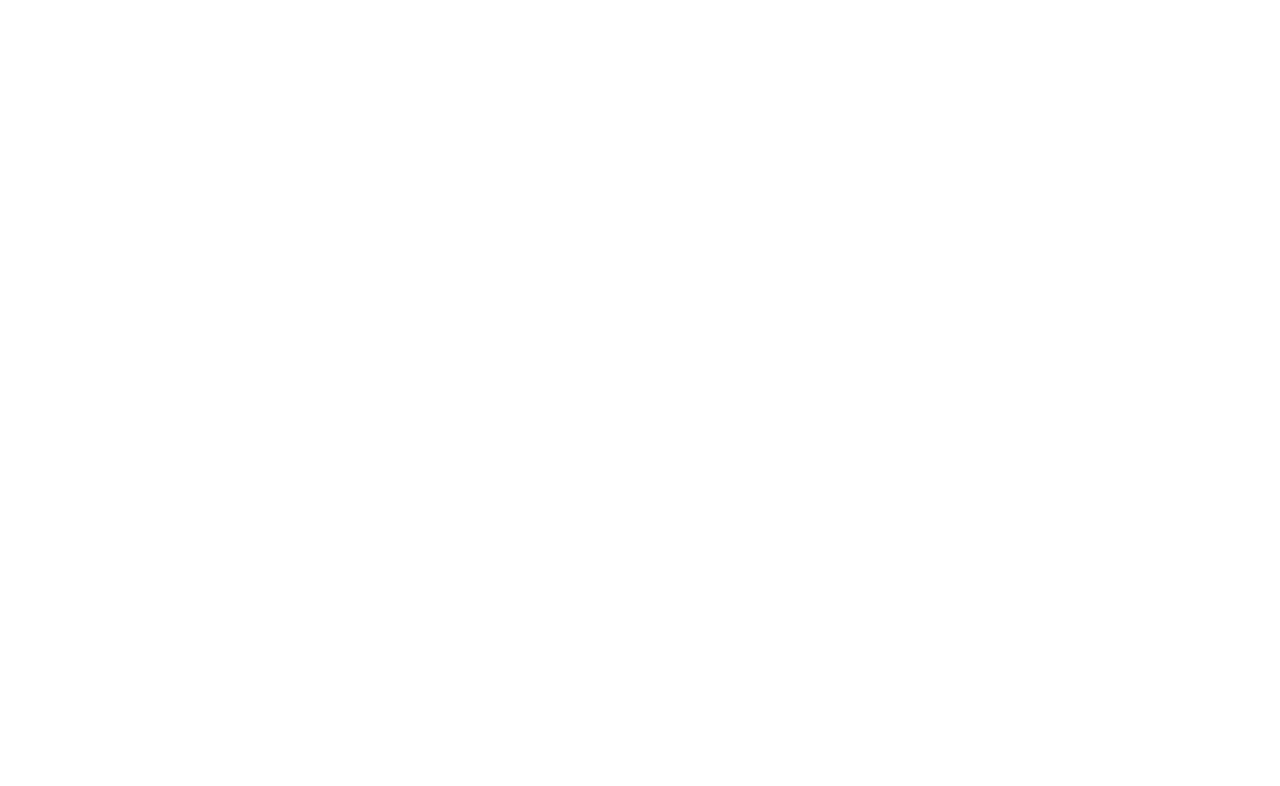
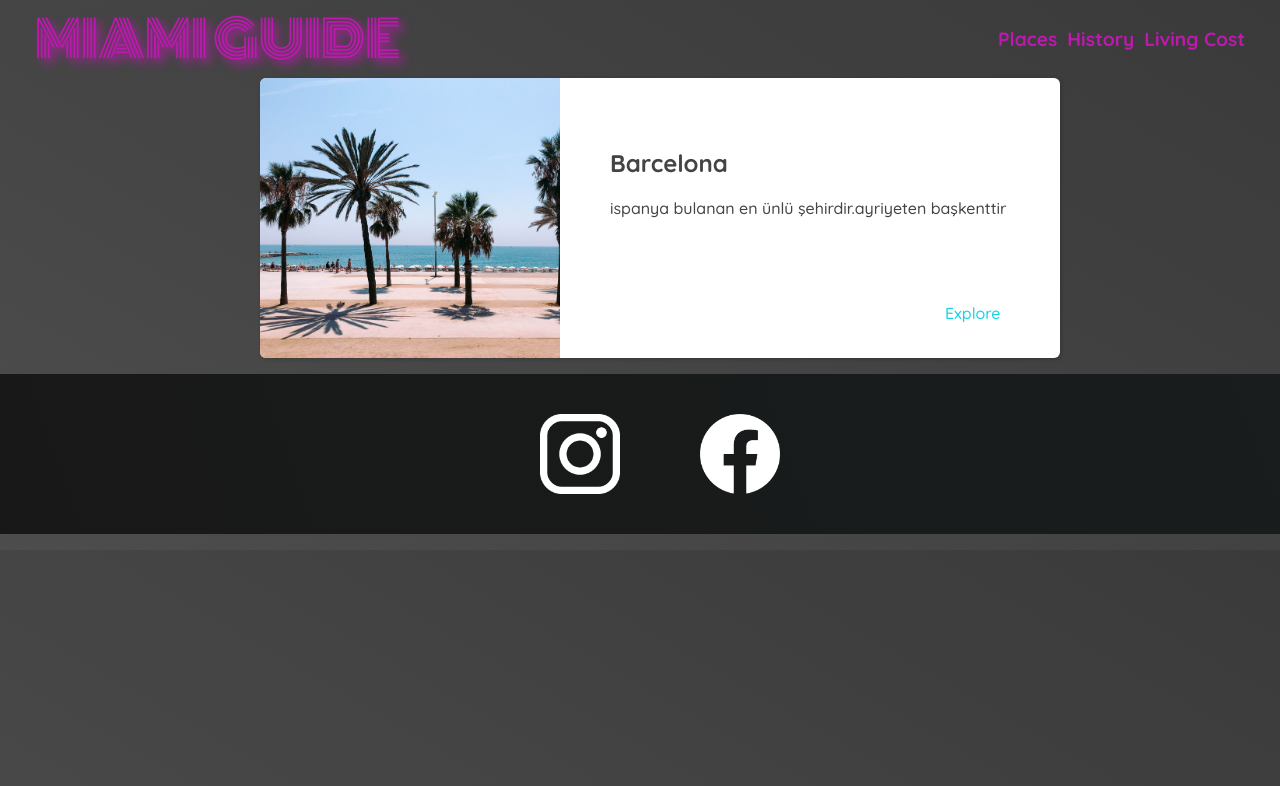
Before and after one commit to emrekocadere/travel-goals, a plain HTML site: page places.html in a window 1280 px wide. Drawn offline with Linux system fonts and the light colour scheme.

Commit message:
feat:add a card,footer,header to places

```diff
--- /dev/null
+++ b/places.css
@@ -0,0 +1,51 @@
+main li img{
+    width:300px;
+    height:280px;
+    object-fit:cover;
+}
+body
+{
+    background:linear-gradient(30deg,rgb(77,77,77),rgb(58,58,58) );
+    color:rgb(68,68,68);
+}
+#header{
+    position: static;
+}
+main li{
+    display:flex;
+    background-color: white;
+    box-shadow: 1px 1px 4px rgba(0,0,0,0.2);
+    border-radius: 6px;
+    overflow: hidden;
+}
+.item-content
+{
+    padding-left:50px;
+    padding-top: 15px;
+    display: flex;
+    flex-direction: column;
+    justify-content: space-around;
+
+}
+main ul{
+    width: 800px;
+    margin:0px auto;
+
+}
+.actions
+{
+    text-align:right;
+}
+
+.actions a
+{
+    text-decoration:none;
+    padding:6px;
+    color:rgb(22,211,228);
+    border-radius: 6px;
+}
+
+.actions a:hover
+{
+    background-color:rgb(235,253,255);
+}
--- a/places.html
+++ b/places.html
@@ -0,0 +1,62 @@
+<!DOCTYPE html>
+<html lang="en">
+  <head>
+    <!-- FONT -->
+    <link rel="preconnect" href="https://fonts.googleapis.com" />
+    <link rel="preconnect" href="https://fonts.gstatic.com" crossorigin />
+    <link
+      href="https://fonts.googleapis.com/css2?family=Raleway:wght@700&family=Oleo+Script:wght@700&family=Quicksand:wght@300;500;700&display=swap"
+      rel="stylesheet"
+    />
+    <!-- FONT -->
+    <link rel="preconnect" href="https://fonts.googleapis.com">
+    <link rel="preconnect" href="https://fonts.gstatic.com" crossorigin>
+    <link href="https://fonts.googleapis.com/css2?family=Monoton&family=Roboto:wght@400;900&display=swap" rel="stylesheet">
+    <meta charset="UTF-8" />
+    <link href="shared.css" rel="stylesheet" />
+    <link href="places.css" rel="stylesheet" />
+    <title>Travel Goals</title>
+  </head>
+  <body>
+
+    <header id="header">
+        <div id="page-logo">
+          <a href="index.html">MIAMI GUIDE</a>
+        </div>
+        <nav>
+          <ul>
+            <li><a href="/places.html">Places</a></li>
+            <li><a href="/history.html">History</a></li>
+            <li><a href="/livingcost.html">Living Cost</a></li>
+          </ul>
+        </nav>
+      </header>
+      <main>
+        <ul>
+            <li>
+                <img src="/places/barcelona.jpg"alt="city of barcelona">
+                <div  class="item-content">
+                  <div>
+                    <h2>Barcelona</h2>
+                    <p>ispanya bulanan en ünlü şehirdir.ayriyeten başkenttir</p>
+                  </div>
+
+                    <div class="actions">
+                      <a href="http://en.wikipedia.org/wiki/barcelona">Explore</a>
+                  </div>
+                </div>
+
+            </li>
+        </ul>
+      </main>
+      <footer>
+        <ul>
+          <li>
+            <a href="https://www.instagram.com"><img src="Icons/insta.png" alt="instagram"></a>
+          </li>
+          <li>
+            <a href="https://www.facebook.com"><img src="Icons/facebook.png" alt="facebook"></a>
+          </li>
+        </ul>
+
+      </footer>
--- a/shared.css
+++ b/shared.css
@@ -2,3 +2,70 @@ body{
     font-family:"Quicksand",sans-serif;
     margin: 0px;
 }
+
+#header {
+    display: flex;
+    position: fixed;
+    width: 100%;
+    /*
+    flex özelliğine sahip kapsayıcıların yatay eksende nasıl hizalacağını ayarlar
+    */
+    justify-content: space-between;
+
+    /*
+    justify-contentin yatay eksende yaptığı şeyleri dikey eksende yapar.
+    */
+    align-items: center;
+  }
+  nav a {
+    font-weight: bold;
+    font-size: larger;
+    color: rgb(189, 25, 175);
+    padding-right: 10px;
+    text-decoration: none;
+  }
+  nav a:hover {
+    background-color: rgb(189, 25, 175);
+    color: rgb(221, 221, 221);
+    border: 1px solid white;
+    border-radius: 8px;
+  }
+
+  nav ul {
+    list-style: none;
+    margin: 0px;
+    padding-right: 25px;
+    display: flex;
+  }
+  #page-logo a {
+    padding: 10px;
+    font-family: "Monoton", cursive;
+    color: rgb(189, 25, 175);
+    font-size: 50px;
+    margin-left: 25px;
+    text-decoration: none;
+    /*
+    text-transform upper ve lower caseyi ve kombinasyonları için bir property
+    */
+    text-transform: uppercase;
+    text-shadow: 5px 5px 10px;
+  }
+  footer{
+    background:linear-gradient(70deg,rgb(24,24,24),rgb(25,29,29))
+  }
+
+  footer li{
+    width:80px;
+    height: 80px;
+    margin:40px;
+  }
+  footer img{
+    width: 100%;
+    height: 100%;
+  }
+  footer ul{
+    list-style: none;
+    display: flex;
+    justify-content: center;
+
+  }
```
Also changed, not shown: index.css (+1 -65 lines).
